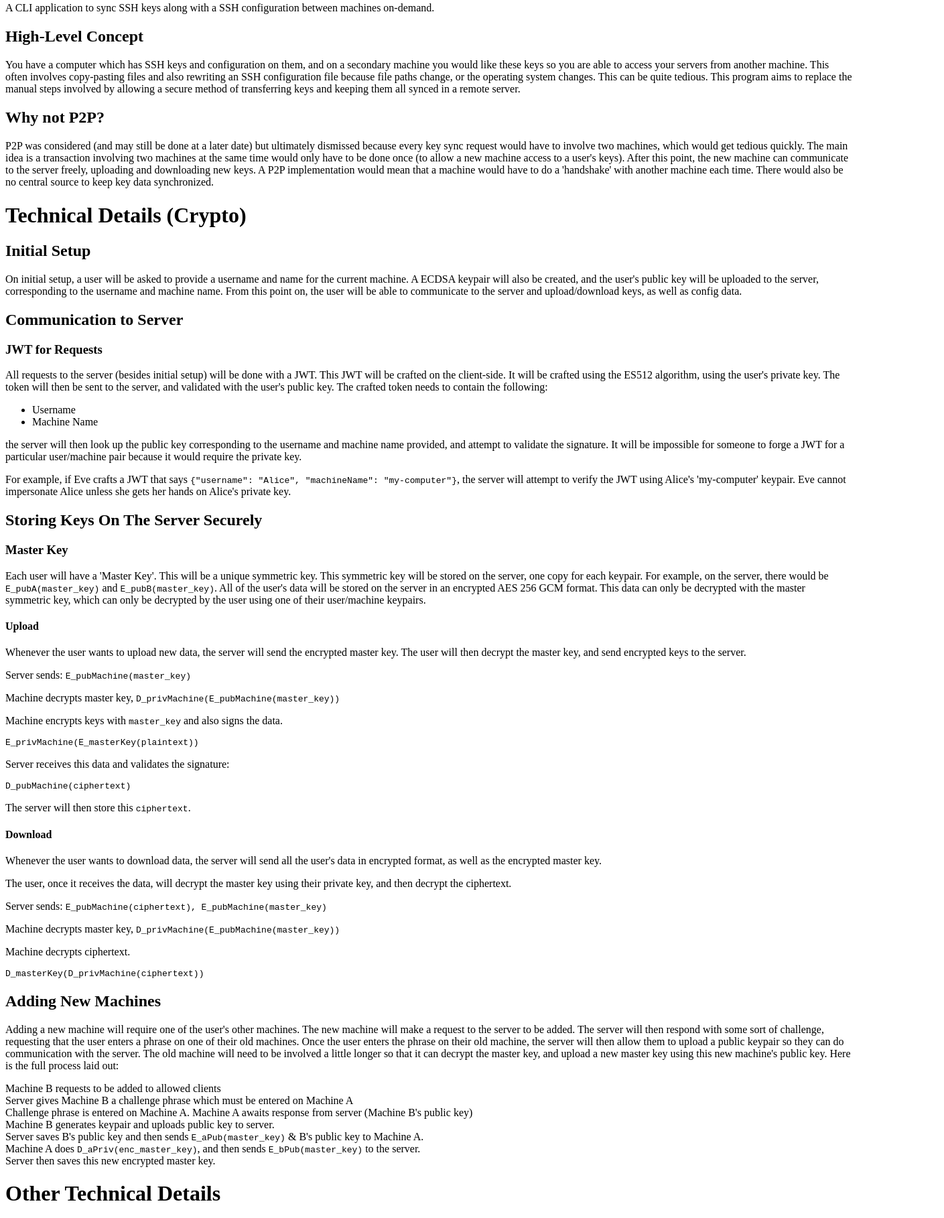
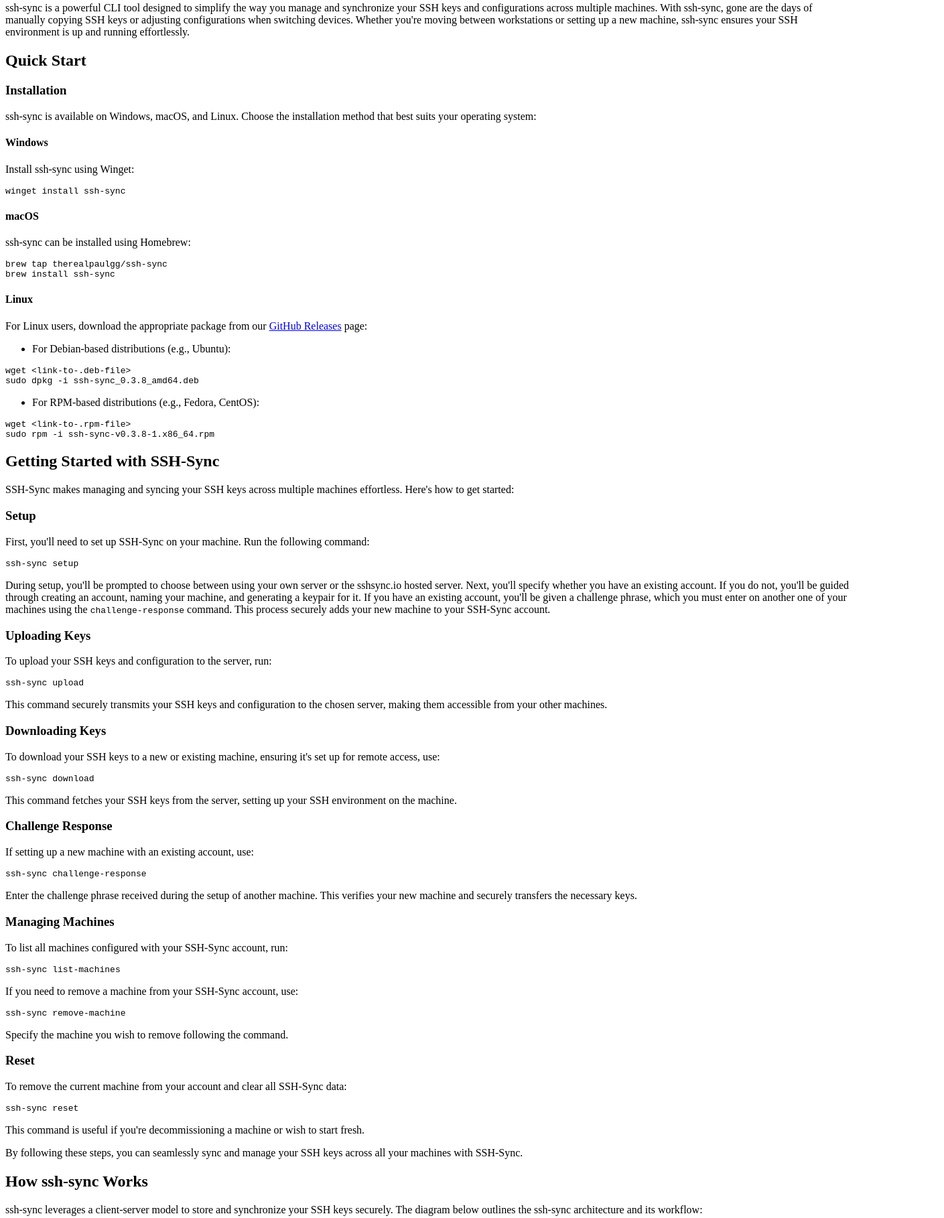
Before and after one commit to therealpaulgg/ssh-sync, a plain HTML site: page docs/index.html in a window 1280 px wide. Shown: the part 63-1881 px from the top of the page at 67% size, 1409 px wide, since content can reach past the window. Drawn offline with Linux system fonts and the light colour scheme.

Commit message:
update readme (#44)
* update readme

* conduct

```diff
--- a/docs/index.html
+++ b/docs/index.html
@@ -1,50 +1,78 @@
-<h1 id="ssh-sync">SSH Sync</h1>
-<p>A CLI application to sync SSH keys along with a SSH configuration between machines on-demand.</p>
-<h2 id="high-level-concept">High-Level Concept</h2>
-<p>You have a computer which has SSH keys and configuration on them, and on a secondary machine you would like these keys so you are able to access your servers from another machine. This often involves copy-pasting files and also rewriting an SSH configuration file because file paths change, or the operating system changes. This can be quite tedious. This program aims to replace the manual steps involved by allowing a secure method of transferring keys and keeping them all synced in a remote server.</p>
-<h2 id="why-not-p2p-">Why not P2P?</h2>
-<p>P2P was considered (and may still be done at a later  date) but ultimately dismissed because every key sync request would have to involve two machines, which would get tedious quickly. The main idea is a transaction involving two machines at the same time would only have to be done once (to allow a new machine access to a user&#39;s keys). After this point, the new machine can communicate to the server freely, uploading and downloading new keys. A P2P implementation would mean that a machine would have to do a &#39;handshake&#39; with another machine each time. There would also be no central source to keep key data synchronized.</p>
-<h1 id="technical-details-crypto-">Technical Details (Crypto)</h1>
-<h2 id="initial-setup">Initial Setup</h2>
-<p>On initial setup, a user will be asked to provide a username and name for the current machine. A ECDSA keypair will also be created, and the user&#39;s public key will be uploaded to the server, corresponding to the username and machine name. From this point on, the user will be able to communicate to the server and upload/download keys, as well as config data.</p>
-<h2 id="communication-to-server">Communication to Server</h2>
-<h3 id="jwt-for-requests">JWT for Requests</h3>
-<p>All requests to the server (besides initial setup) will be done with a JWT. This JWT will be crafted on the client-side. It will be crafted using the ES512 algorithm, using the user&#39;s private key. The token will then be sent to the server, and validated with the user&#39;s public key. The crafted token needs to contain the following:</p>
+<h1 id="ssh-sync-seamless-ssh-key-management">ssh-sync: Seamless SSH Key Management</h1>
+<p>ssh-sync is a powerful CLI tool designed to simplify the way you manage and synchronize your SSH keys and configurations across multiple machines. With ssh-sync, gone are the days of manually copying SSH keys or adjusting configurations when switching devices. Whether you&#39;re moving between workstations or setting up a new machine, ssh-sync ensures your SSH environment is up and running effortlessly.</p>
+<h2 id="quick-start">Quick Start</h2>
+<h3 id="installation">Installation</h3>
+<p>ssh-sync is available on Windows, macOS, and Linux. Choose the installation method that best suits your operating system:</p>
+<h4 id="windows">Windows</h4>
+<p>Install ssh-sync using Winget:</p>
+<pre><code class="lang-shell">winget <span class="hljs-keyword">install</span> ssh-<span class="hljs-keyword">sync</span>
+</code></pre>
+<h4 id="macos">macOS</h4>
+<p>ssh-sync can be installed using Homebrew:</p>
+<pre><code class="lang-shell"><span class="hljs-keyword">brew </span>tap therealpaulgg/ssh-sync
+<span class="hljs-keyword">brew </span>install ssh-sync
+</code></pre>
+<h4 id="linux">Linux</h4>
+<p>For Linux users, download the appropriate package from our <a href="https://github.com/therealpaulgg/ssh-sync/releases">GitHub Releases</a> page:</p>
 <ul>
-<li>Username</li>
-<li>Machine Name</li>
+<li>For Debian-based distributions (e.g., Ubuntu):</li>
 </ul>
-<p>the server will then look up the public key corresponding to the username and machine name provided, and attempt to validate the signature. It will be impossible for someone to forge a JWT for a particular user/machine pair because it would require the private key.</p>
-<p>For example, if Eve crafts a JWT that says <code>{&quot;username&quot;: &quot;Alice&quot;, &quot;machineName&quot;: &quot;my-computer&quot;}</code>, the server will attempt to verify the JWT using Alice&#39;s &#39;my-computer&#39; keypair. Eve cannot impersonate Alice unless she gets her hands on Alice&#39;s private key.</p>
-<h2 id="storing-keys-on-the-server-securely">Storing Keys On The Server Securely</h2>
-<h3 id="master-key">Master Key</h3>
-<p>Each user will have a &#39;Master Key&#39;. This will be a unique symmetric key. This symmetric key will be stored on the server, one copy for each keypair. For example, on the server, there would be <code>E_pubA(master_key)</code> and <code>E_pubB(master_key)</code>. All of the user&#39;s data will be stored on the server in an encrypted AES 256 GCM format. This data can only be decrypted with the master symmetric key, which can only be decrypted by the user using one of their user/machine keypairs.</p>
-<h4 id="upload">Upload</h4>
-<p>Whenever the user wants to upload new data, the server will send the encrypted master key. The user will then decrypt the master key, and send encrypted keys to the server. </p>
-<p>Server sends: <code>E_pubMachine(master_key)</code></p>
-<p>Machine decrypts master key, <code>D_privMachine(E_pubMachine(master_key))</code></p>
-<p>Machine encrypts keys with <code>master_key</code> and also signs the data.</p>
-<p><code>E_privMachine(E_masterKey(plaintext))</code></p>
-<p>Server receives this data and validates the signature:</p>
-<p><code>D_pubMachine(ciphertext)</code></p>
-<p>The server will then store this <code>ciphertext</code>.</p>
-<h4 id="download">Download</h4>
-<p>Whenever the user wants to download data, the server will send all the user&#39;s data in encrypted format, as well as the encrypted master key.</p>
-<p>The user, once it receives the data, will decrypt the master key using their private key, and then decrypt the ciphertext.</p>
-<p>Server sends: <code>E_pubMachine(ciphertext), E_pubMachine(master_key)</code></p>
-<p>Machine decrypts master key, <code>D_privMachine(E_pubMachine(master_key))</code></p>
-<p>Machine decrypts ciphertext.</p>
-<p><code>D_masterKey(D_privMachine(ciphertext))</code></p>
-<h2 id="adding-new-machines">Adding New Machines</h2>
-<p>Adding a new machine will require one of the user&#39;s other machines. The new machine will make a request to the server to be added. The server will then respond with some sort of challenge, requesting that the user enters a phrase on one of their old machines. Once the user enters the phrase on their old machine, the server will then allow them to upload a public keypair so they can do communication with the server. The old machine will need to be involved a little longer so that it can decrypt the master key, and upload a new master key using this new machine&#39;s public key. Here is the full process laid out:</p>
-<p>Machine B requests to be added to allowed clients<br>Server gives Machine B a challenge phrase which must be entered on Machine A<br>Challenge phrase is entered on Machine A.  Machine A awaits response from server (Machine B&#39;s public key)<br>Machine B generates keypair and uploads public key to server.<br>Server saves B&#39;s public key and then sends <code>E_aPub(master_key)</code> &amp; B&#39;s public key to Machine A.<br>Machine A does <code>D_aPriv(enc_master_key)</code>, and then sends <code>E_bPub(master_key)</code> to the server.<br>Server then saves this new encrypted master key.</p>
-<h1 id="other-technical-details">Other Technical Details</h1>
-<h2 id="ssh-config-parsing">SSH Config Parsing</h2>
-<p>Part of the syncing process will be where the program parses a user&#39;s SSH config file, and then sends the parsed format over to the server. Other machines, when syncing, will be able to have new config files generated for them based on what is in the server (and the CLI will handle changing user directories &amp; OS changes).</p>
-<h2 id="data-conflicts">Data Conflicts</h2>
-<p>TODO: after parsing SSH config, if there are duplicate entries, attempt to merge, but with conflicts, ask user how to resolve.</p>
-<p>TODO: what if duplicate keys get uploaded? ask user to replace/skip</p>
-<h1 id="p2p-concept">P2P Concept</h1>
-<p>If P2P was to be implemented, a lot of the crypto needed for the server implementation would be unnecessary. This is how a request would probably go:</p>
-<p>Machine B wants Machine A&#39;s keys and config.<br>Machine A challenges Machine B with a phrase.<br>Machine B responds to challenge, and sends its public key.<br>Assuming challenge is passed, Machine A encrypts its data using EC-DH-A256GCM (Machine B public key) and sends it over to Machine B.<br>Machine B would receive the data, decrypt it, and the program would manage things as necessary.</p>
-<p>All the other functionality of the program (i.e SSH config parser) would remain the same.</p>
+<pre><code class="lang-shell"><span class="hljs-selector-tag">wget</span> &lt;<span class="hljs-selector-tag">link-to-</span><span class="hljs-selector-class">.deb-file</span>&gt;
+<span class="hljs-selector-tag">sudo</span> <span class="hljs-selector-tag">dpkg</span> <span class="hljs-selector-tag">-i</span> <span class="hljs-selector-tag">ssh-sync_0</span><span class="hljs-selector-class">.3</span><span class="hljs-selector-class">.8_amd64</span><span class="hljs-selector-class">.deb</span>
+</code></pre>
+<ul>
+<li>For RPM-based distributions (e.g., Fedora, CentOS):</li>
+</ul>
+<pre><code class="lang-shell"><span class="hljs-selector-tag">wget</span> &lt;<span class="hljs-selector-tag">link-to-</span><span class="hljs-selector-class">.rpm-file</span>&gt;
+<span class="hljs-selector-tag">sudo</span> <span class="hljs-selector-tag">rpm</span> <span class="hljs-selector-tag">-i</span> <span class="hljs-selector-tag">ssh-sync-v0</span><span class="hljs-selector-class">.3</span><span class="hljs-selector-class">.8-1</span><span class="hljs-selector-class">.x86_64</span><span class="hljs-selector-class">.rpm</span>
+</code></pre>
+<h2 id="getting-started-with-ssh-sync">Getting Started with SSH-Sync</h2>
+<p>SSH-Sync makes managing and syncing your SSH keys across multiple machines effortless. Here&#39;s how to get started:</p>
+<h3 id="setup">Setup</h3>
+<p>First, you&#39;ll need to set up SSH-Sync on your machine. Run the following command:</p>
+<pre><code class="lang-shell">ssh-sync <span class="hljs-built_in">setup</span>
+</code></pre>
+<p>During setup, you&#39;ll be prompted to choose between using your own server or the sshsync.io hosted server. Next, you&#39;ll specify whether you have an existing account. If you do not, you&#39;ll be guided through creating an account, naming your machine, and generating a keypair for it. If you have an existing account, you&#39;ll be given a challenge phrase, which you must enter on another one of your machines using the <code>challenge-response</code> command. This process securely adds your new machine to your SSH-Sync account.</p>
+<h3 id="uploading-keys">Uploading Keys</h3>
+<p>To upload your SSH keys and configuration to the server, run:</p>
+<pre><code class="lang-shell">ssh-<span class="hljs-keyword">sync</span> upload
+</code></pre>
+<p>This command securely transmits your SSH keys and configuration to the chosen server, making them accessible from your other machines.</p>
+<h3 id="downloading-keys">Downloading Keys</h3>
+<p>To download your SSH keys to a new or existing machine, ensuring it&#39;s set up for remote access, use:</p>
+<pre><code class="lang-shell">ssh-<span class="hljs-keyword">sync</span> download
+</code></pre>
+<p>This command fetches your SSH keys from the server, setting up your SSH environment on the machine.</p>
+<h3 id="challenge-response">Challenge Response</h3>
+<p>If setting up a new machine with an existing account, use:</p>
+<pre><code class="lang-shell">ssh-<span class="hljs-keyword">sync</span> challenge-response
+</code></pre>
+<p>Enter the challenge phrase received during the setup of another machine. This verifies your new machine and securely transfers the necessary keys.</p>
+<h3 id="managing-machines">Managing Machines</h3>
+<p>To list all machines configured with your SSH-Sync account, run:</p>
+<pre><code class="lang-shell">ssh-<span class="hljs-keyword">sync</span> <span class="hljs-keyword">list</span>-machines
+</code></pre>
+<p>If you need to remove a machine from your SSH-Sync account, use:</p>
+<pre><code class="lang-shell">ssh-<span class="hljs-keyword">sync</span> <span class="hljs-built_in">remove</span>-machine
+</code></pre>
+<p>Specify the machine you wish to remove following the command.</p>
+<h3 id="reset">Reset</h3>
+<p>To remove the current machine from your account and clear all SSH-Sync data:</p>
+<pre><code class="lang-shell">ssh-<span class="hljs-keyword">sync</span> reset
+</code></pre>
+<p>This command is useful if you&#39;re decommissioning a machine or wish to start fresh.</p>
+<p>By following these steps, you can seamlessly sync and manage your SSH keys across all your machines with SSH-Sync.</p>
+<h2 id="how-ssh-sync-works">How ssh-sync Works</h2>
+<p>ssh-sync leverages a client-server model to store and synchronize your SSH keys securely. The diagram below outlines the ssh-sync architecture and its workflow:</p>
+<p><img src="https://raw.githubusercontent.com/therealpaulgg/ssh-sync/main/docs/diagrams.svg" alt="ssh-sync Architecture"></p>
+<p>For a deep dive into the technicalities of ssh-sync, including its security model, data storage, and key synchronization process, check out our <a href="https://github.com/therealpaulgg/ssh-sync/wiki">Wiki</a>.</p>
+<h2 id="why-choose-ssh-sync-">Why Choose ssh-sync?</h2>
+<ul>
+<li><strong>Simplify SSH Key Management:</strong> Easily sync your SSH keys and configurations across all your devices.</li>
+<li><strong>Enhanced Security:</strong> ssh-sync uses advanced cryptographic techniques to ensure your SSH keys are securely transmitted and stored.</li>
+<li><strong>Effortless Setup:</strong> With support for Windows, macOS, and Linux, setting up ssh-sync is straightforward, regardless of your operating system.</li>
+</ul>
+<h2 id="contributing">Contributing</h2>
+<p>ssh-sync is an open-source project, and contributions are welcome! If you&#39;re interested in contributing, please check out our <a href="https://github.com/therealpaulgg/ssh-sync/blob/main/CONTRIBUTING.md">contribution guidelines</a>.</p>
+<h2 id="license">License</h2>
+<p>ssh-sync is released under the <a href="https://github.com/therealpaulgg/ssh-sync/blob/main/LICENSE.txt">MIT License</a>.</p>
```
Also changed, not shown: 3 other files.
